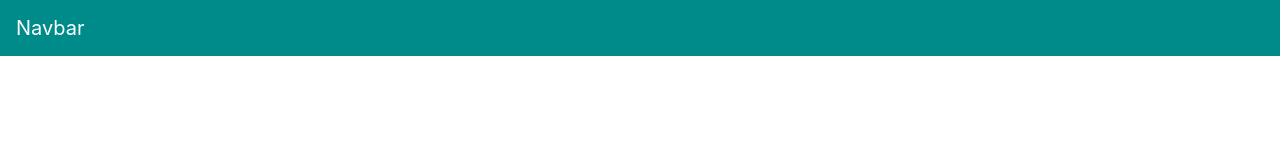
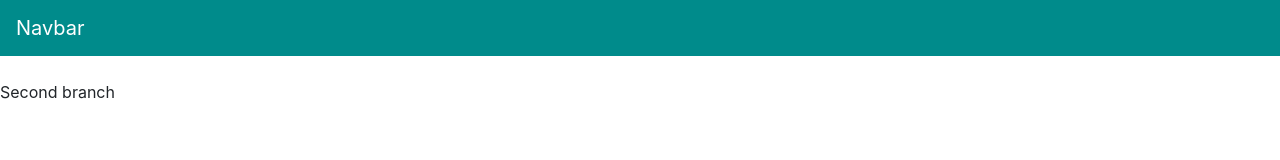
Before and after one commit to ajiprasetyo/learn-git, a plain HTML site: page index.html in a window 1280 px wide. Drawn offline with nearby package versions, Linux system fonts and the light colour scheme.

Commit message:
second branch

```diff
--- a/index.html
+++ b/index.html
@@ -19,6 +19,7 @@
 
     <div class="header" style="height: 200px">
         <img src="" alt="">
+        <p>Second branch</p>
     </div>
 </body>
 
```
